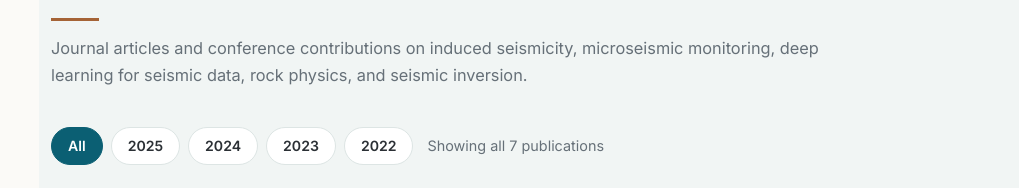
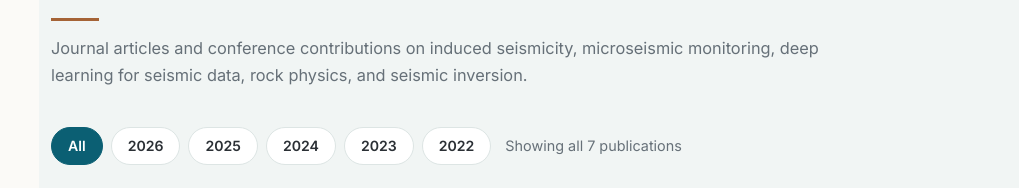
Before and after one commit to MHkhosravi/MHkhosravi.github.io, a plain HTML site: page index.html in a window 1280 px wide. Shown: the part 3346-3534 px from the top of the page, without its empty margins (261-1280 px from the left). Drawn offline with Linux system fonts and the light colour scheme.

Commit message:
Add button for filtering publications by year 2026

```diff
--- a/index.html
+++ b/index.html
@@ -254,6 +254,7 @@
         <div class="pub-toolbar" data-aos="fade-up" data-aos-delay="60">
           <div class="pub-filters" role="group" aria-label="Filter publications by year">
             <button class="pub-filter active" data-year="all">All</button>
+            <button class="pub-filter" data-year="2026">2026</button>
             <button class="pub-filter" data-year="2025">2025</button>
             <button class="pub-filter" data-year="2024">2024</button>
             <button class="pub-filter" data-year="2023">2023</button>
```
